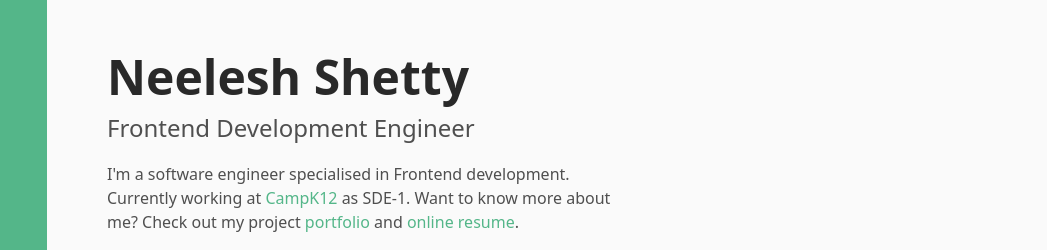
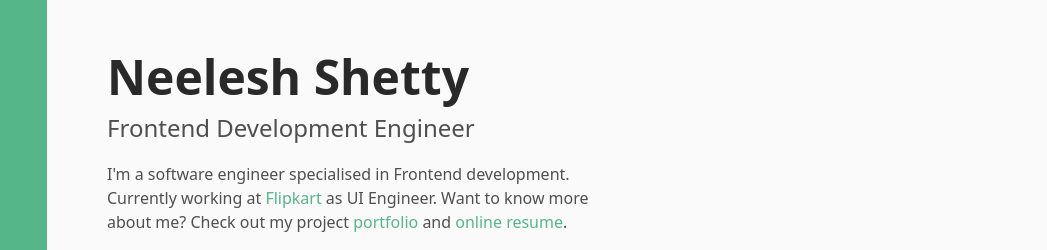
Before and after one commit to neeleshio/personal-portfolio, a plain HTML site: page index.html in a window 1280 px wide. Shown: the top 250 px of the page, 233-1280 px from the left. Drawn offline with nearby package versions, Linux system fonts and the light colour scheme.

Commit message:
company change

```diff
--- a/index.html
+++ b/index.html
@@ -94,8 +94,8 @@
 					<div class="col">
 						<h2 class="name font-weight-bold mb-1">Neelesh Shetty</h2>
 						<div class="tagline mb-3">Frontend Development Engineer</div>
-						<div class="bio mb-4">I'm a software engineer specialised in Frontend development. Currently working at <a class="text-link" href="https://campk12.com/in" target="_b
-							">CampK12</a> as SDE-1. Want to know more about me? Check out my project <a class="text-link" href="portfolio.html">portfolio</a> and <a class="text-link" href="resume.html">online resume</a>.
+						<div class="bio mb-4">I'm a software engineer specialised in Frontend development. Currently working at <a class="text-link" href="https://www.flipkartcareers.com/#!/lifeatflipkart" target="_b
+							">Flipkart</a> as UI Engineer. Want to know more about me? Check out my project <a class="text-link" href="portfolio.html">portfolio</a> and <a class="text-link" href="resume.html">online resume</a>.
 						</div><!--//bio-->
 						<div class="mb-4">
 							<a class="btn btn-primary me-2 mb-3" href="portfolio.html"><i class="fas fa-arrow-alt-circle-right me-2"></i><span class="d-none d-md-inline">View</span> Portfolio</a>
```
Also changed, not shown: resume.html (+2 -2 lines), 1 other file.
